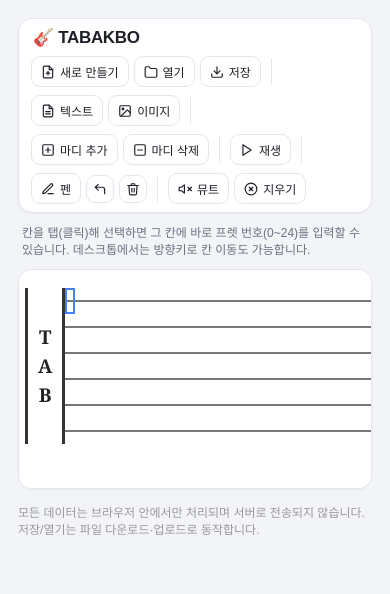
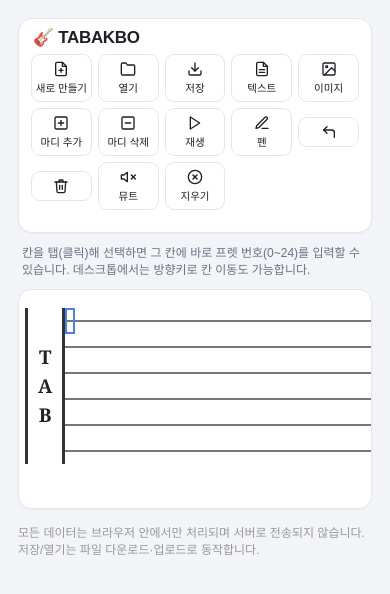
Before and after one commit to leeyohan-sys/tabakbo, a plain HTML site: page index.html in a window 390 px wide. Drawn offline with Linux system fonts and the light colour scheme; a script that the page names is missing; a web font is replaced by a local one.

Commit message:
Fix two-digit fret input and add portrait toolbar layout
Typing a second digit into the fret input was getting swallowed on
mobile because every keystroke triggered a full grid re-render that
detached and reattached the focused input element, closing the
on-screen keyboard mid-type. The input handler now updates the grid
data directly without re-rendering while typing.

```diff
--- a/index.html
+++ b/index.html
@@ -97,6 +97,19 @@
     .icon { width: 15px; height: 15px; }
     .cell .fret-label { font-size: 17px; }
     .cell #fretInput { font-size: 17px; }
+  }
+
+  @media (orientation: portrait) and (max-width: 700px) {
+    .toolbar { display: grid; grid-template-columns: repeat(5, 1fr); gap: 6px; }
+    .toolbar > h1 { grid-column: 1 / -1; }
+    .toolbar-group { display: contents; }
+    .toolbar-divider, .toolbar-spacer { display: none; }
+    .toolbar button {
+      width: 100%; flex-direction: column; gap: 3px;
+      padding: 6px 2px; font-size: 10.5px; white-space: normal; text-align: center;
+    }
+    .toolbar button .icon { width: 16px; height: 16px; }
+    #status { grid-column: 1 / -1; }
   }
 
   #tabWrap { overflow-x: auto; overflow-y: visible; background: white; border: 1px solid var(--border); border-radius: 14px; padding: 18px 18px 18px 6px; box-shadow: 0 1px 2px rgba(16,24,40,0.04); }
@@ -303,7 +316,11 @@
     let v = e.target.value.replace(/[^0-9]/g, "").slice(0, 2);
     if (v !== "" && parseInt(v, 10) > 24) v = "24";
     e.target.value = v;
-    setFret(selected.string, selected.col, v === "" ? null : parseInt(v, 10));
+    // 타이핑 도중에는 renderGrid()를 호출하지 않는다: 선택된 칸은 이 입력창이
+    // 그대로 값을 보여주므로 재렌더링이 필요 없고, 매 글자마다 그리드를 다시
+    // 그리며 입력창을 DOM에서 뗐다 붙이면 모바일 키보드가 깜빡여 두 번째
+    // 숫자 입력이 씹히는 문제가 있었다.
+    tab.grid[selected.string][selected.col] = v === "" ? null : parseInt(v, 10);
   });
 
   document.getElementById("muteBtn").addEventListener("click", () => {
```
